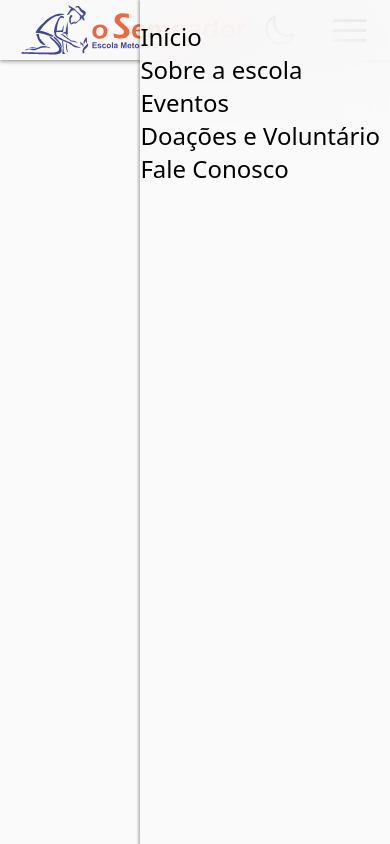
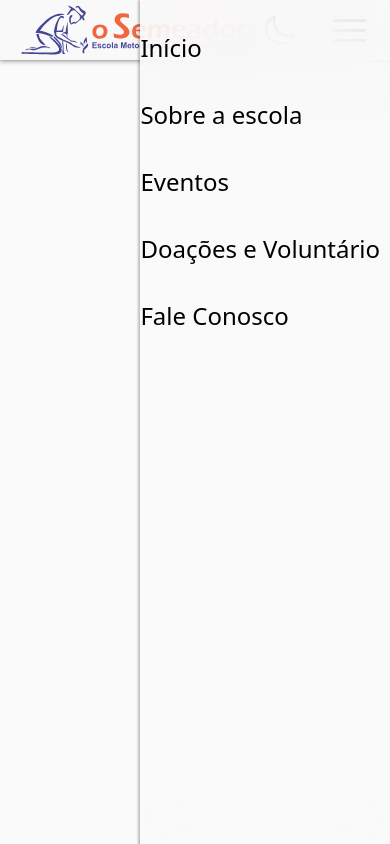
Before and after one commit to escola-metodista-o-semeador/site-semeador, a plain HTML site: page frontend/pages/index.html in a window 390 px wide. Drawn offline with Linux system fonts and the light colour scheme.

Commit message:
feat: links no mobile.

```diff
--- a/frontend/styles/layout/navbar/navbar-geral.css
+++ b/frontend/styles/layout/navbar/navbar-geral.css
@@ -10,9 +10,13 @@ nav#nav-principal {
     color: var(--letra-uso);
   }
 
-  & ul {
+  /* Lista de links */
+  & > ul {
     /* Remover marcadores */
     list-style-type: none;
+
+    /* Flexbox */
+    display: flex;
 
     & li {
       /* Sub-listas */
--- a/frontend/styles/layout/navbar/navbar-mobile.css
+++ b/frontend/styles/layout/navbar/navbar-mobile.css
@@ -17,10 +17,32 @@ nav#nav-principal {
   backdrop-filter: blur(var(--blur-padrao));
   box-shadow: var(--shadow02);
 
+  /* Flexbox */
+  display: flex;
+  flex-direction: column;
+
   /* Espaçamento */
   padding-block: 20px;
-  /* padding-right: var(--padding-lateral-container); */
 
   /* Ocultar navbar no mobile */
   /* transform: translateX(100%); */
+
+  /* Lista de links */
+  & > ul {
+    /* Flexbox */
+    flex-direction: column;
+    gap: 12px;
+
+    /* Blocos de links */
+    & > li > a {
+      /* Dimensões (área de toque) */
+      width: inherit;
+      height: 55px;
+
+      /* Flexbox */
+      display: flex;
+      align-items: center;
+      justify-content: flex-start;
+    }
+  }
 }
```
